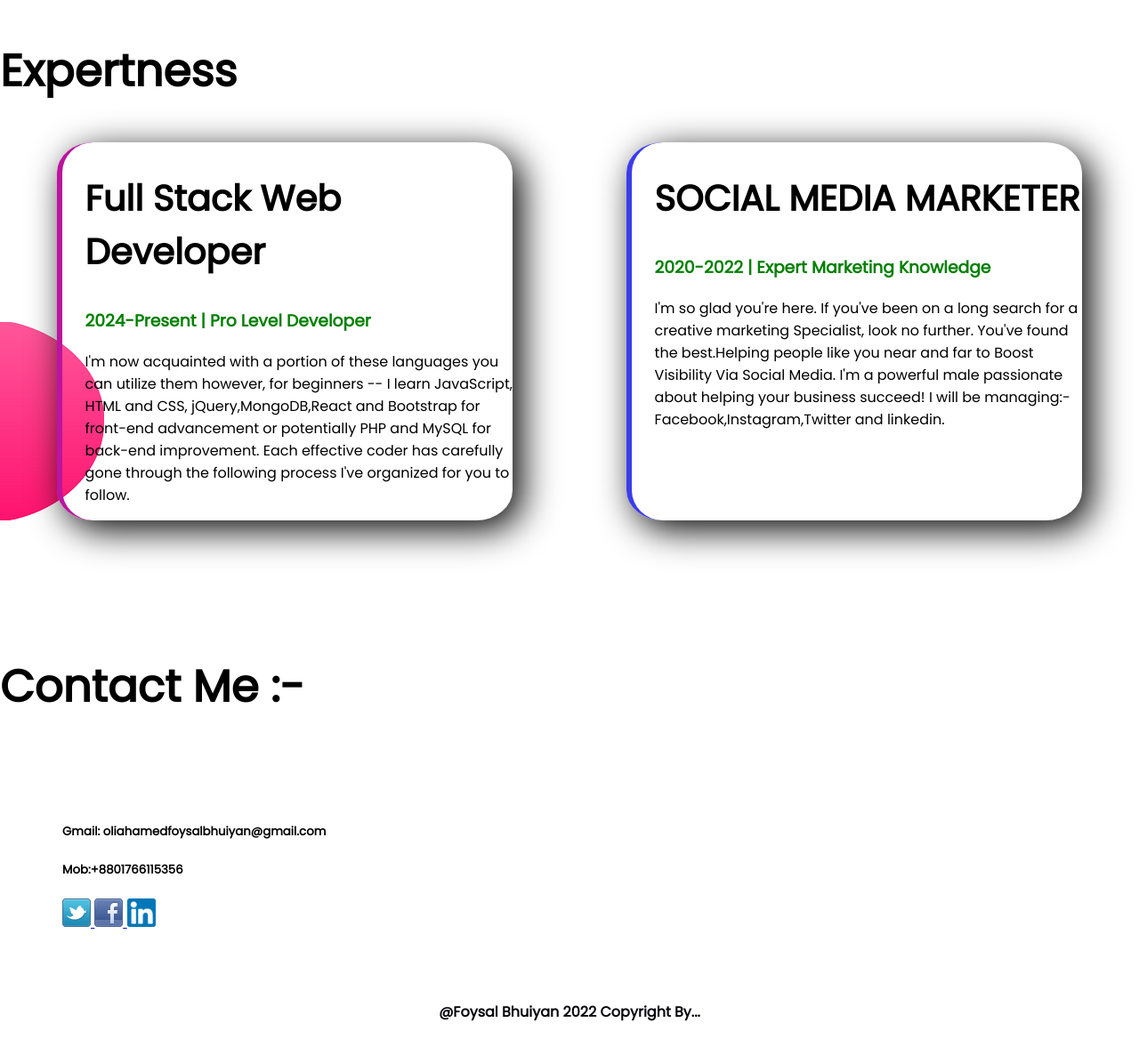
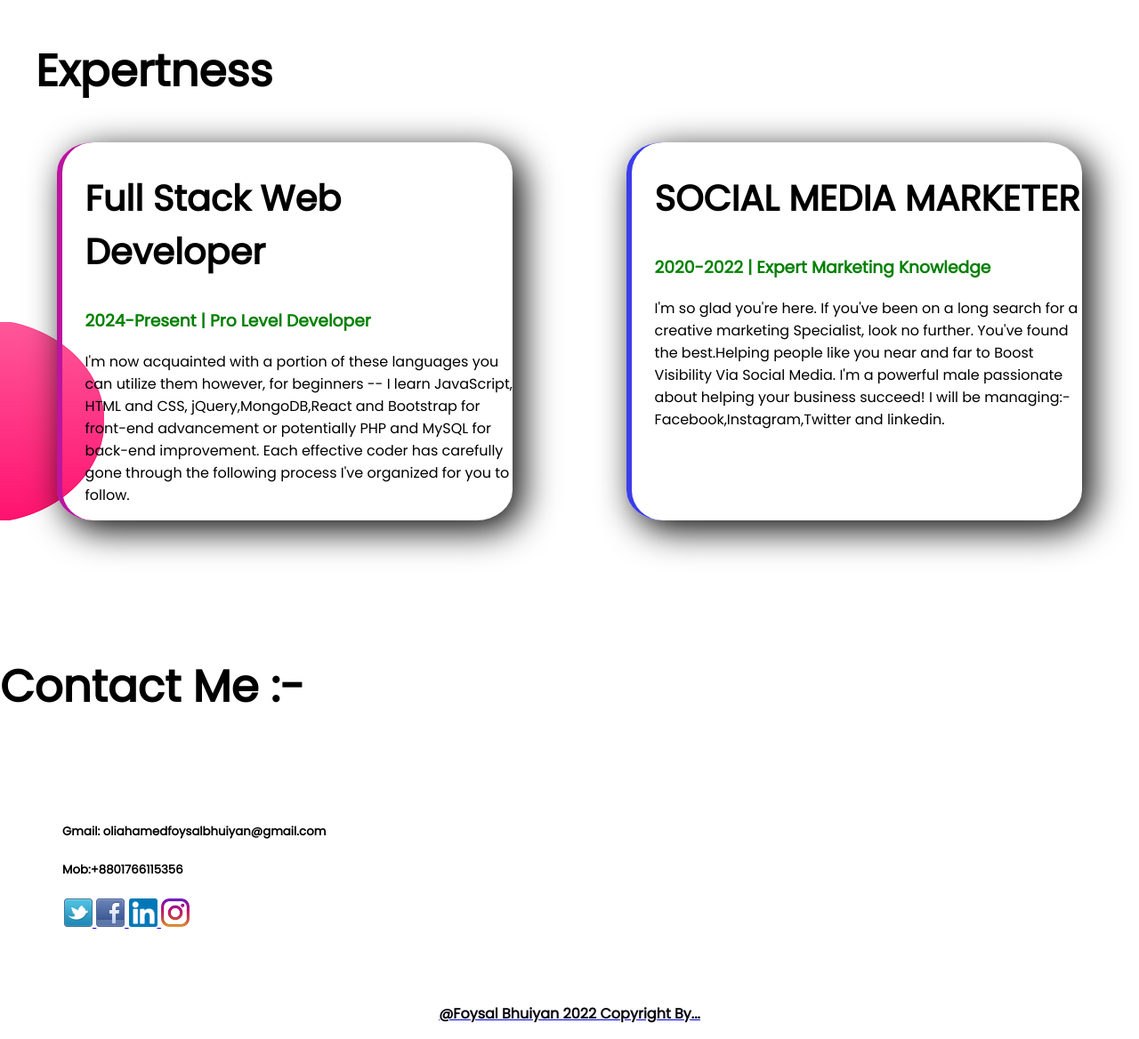
Before and after one commit to FoysalBhuiyann/develop-portfolio, a plain HTML site: page index.html in a window 1280 px wide. Shown: the part 1446-2614 px from the top of the page at 89% size. Drawn offline with Linux system fonts and the light colour scheme.

Commit message:
social add

```diff
--- a/index.html
+++ b/index.html
@@ -51,7 +51,7 @@
     </section>
 
     <section class="experience-area">
-        <h1>Expertness</h1>
+        <h1 class="expertness">Expertness</h1>
         <div class="flexible-container">
             <div id="full-stack" class="box-shadow">
                 <h2>Full Stack Web Developer</h2>
@@ -78,13 +78,13 @@
 
 </body>
 <footer>
-    <h1>Contact Me :-</h1>
+    <h1 class="contact">Contact Me :-</h1>
     <div class="footer">
         <div>
             <h5>Gmail: oliahamedfoysalbhuiyan@gmail.com </h5>
             <h5>Mob:+8801766115356</h5>
         </div>
-        <div>
+        <div class="social-id">
             <a href="https://twitter.com/@Foysal_Bhuiyan_" target="blank">
                 <img src="images/social-twitter.png" alt="Twitter">
 
@@ -94,6 +94,8 @@
                     <a href="https://www.linkedin.com/in/oliahamed-foysalbhuiyan-9830321ab/" target="blank">
                         <img src="images/social-linkedin.png" alt="Linkedin">
                     </a>
+                    <a href="https://www.instagram.com/foysal__ahamed/" target="_blank" </a>
+                        <img src="images/instagram.png" alt="Instagram">
         </div>
 
     </div>
--- a/style.css
+++ b/style.css
@@ -88,3 +88,11 @@ h2 {
     color: rgb(8, 6, 14);
     font-weight: 700;
 }
+
+.expertness {
+    margin-left: 40px;
+}
+
+.social-id {
+    margin: 2px;
+}
```
Also changed, not shown: images/instagram.png (added).
